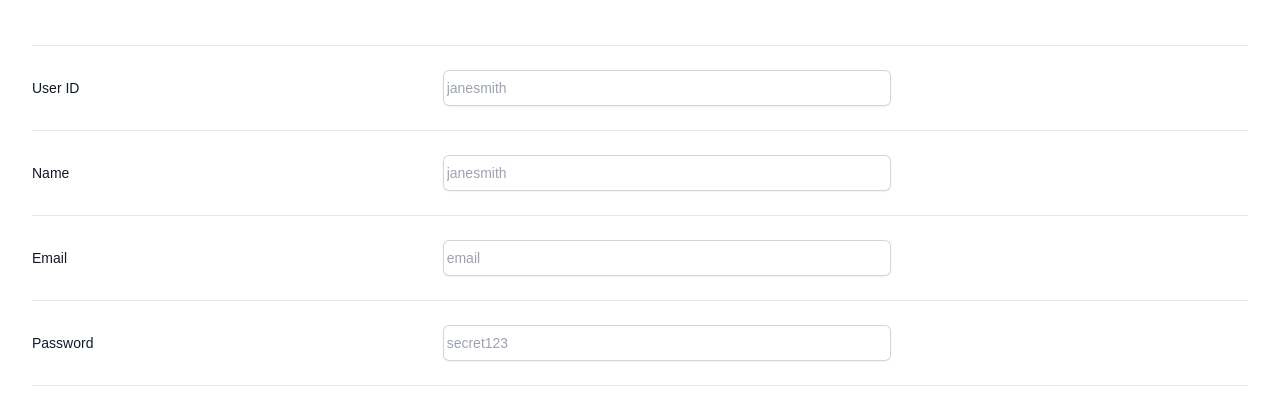
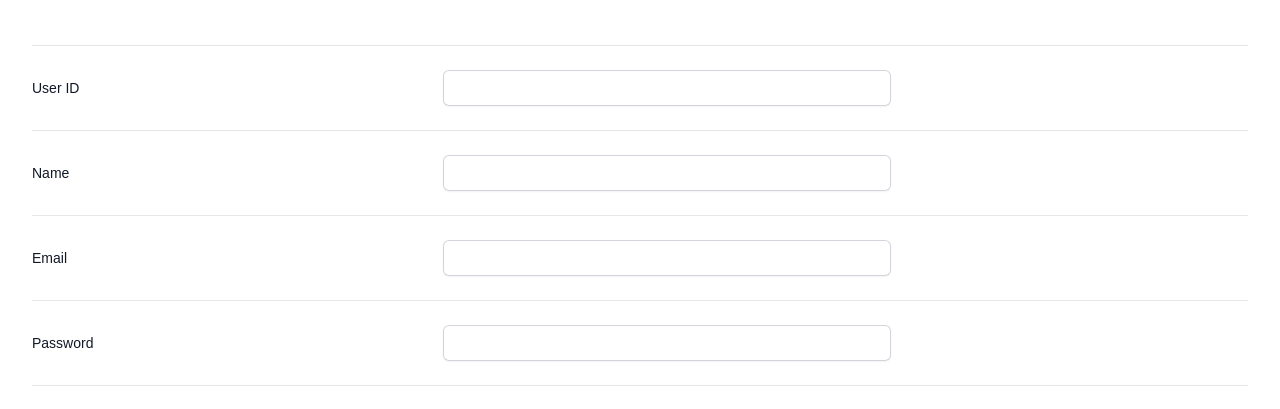
Before and after one commit to mamaKiera/factonation-backup, a Next.js app: page /admin/users/1 in a window 1280 px wide. Shown: the part 159-568 px from the top of the page. Built offline with nearby package versions, Linux system fonts and the light colour scheme; no server answers; a web font is replaced by a local one.

Commit message:
feat: fetch user info

```diff
--- a/src/app/admin/users/[id]/page.tsx
+++ b/src/app/admin/users/[id]/page.tsx
@@ -1,17 +1,22 @@
 "use client";
 
-//import { getCourse } from "@/lib/getCourse";
 import * as React from "react"
 import { FC } from "react";
 import { ScrollArea } from "@/components/ui/scroll-area"
 import { Separator } from "@/components/ui/separator"
+import { useParams } from "next/navigation";
+import useUser from "@/hooks/useUser";
 
 interface pageProps {
     params: {
-      userId: string;
+      id: string;
     };
   }
-    const page: FC<pageProps> = async ({ params: { userId } }) => {
+
+const Page: FC<pageProps> = () => {
+
+  const { id } = useParams()
+  const { user, loading } = useUser(id)
 
     const tags = Array.from({ length: 50 }).map(
         (_, i, a) => `v1.2.0-beta.${a.length - i}`
@@ -36,7 +41,8 @@ interface pageProps {
                     name="userid"
                     id="userid"
                     className="block flex-1 border-0 bg-transparent py-1.5 pl-1 text-gray-900 placeholder:text-gray-400 focus:ring-0 sm:text-sm sm:leading-6"
-                    placeholder="janesmith"
+                    placeholder={user?.id}
+                    value={user?.id}
                   />
                 </div>
               </div>
@@ -54,7 +60,7 @@ interface pageProps {
                     id="name"
                     autoComplete="name"
                     className="block flex-1 border-0 bg-transparent py-1.5 pl-1 text-gray-900 placeholder:text-gray-400 focus:ring-0 sm:text-sm sm:leading-6"
-                    placeholder="janesmith"
+                    placeholder={user?.name}
                   />
                 </div>
               </div>
@@ -72,7 +78,7 @@ interface pageProps {
                     id="email"
                     autoComplete="email"
                     className="block flex-1 border-0 bg-transparent py-1.5 pl-1 text-gray-900 placeholder:text-gray-400 focus:ring-0 sm:text-sm sm:leading-6"
-                    placeholder="email"
+                    placeholder={user?.email}
                   />
                 </div>
               </div>
@@ -90,7 +96,7 @@ interface pageProps {
                     id="password"
                     autoComplete="password"
                     className="block flex-1 border-0 bg-transparent py-1.5 pl-1 text-gray-900 placeholder:text-gray-400 focus:ring-0 sm:text-sm sm:leading-6"
-                    placeholder="secret123"
+                    placeholder={user?.password}
                   />
                 </div>
               </div>
@@ -132,4 +138,4 @@ interface pageProps {
     );
   };
 
-  export default page;
+  export default Page;
--- /dev/null
+++ b/src/hooks/useUser.ts
@@ -0,0 +1,35 @@
+import { UserDto } from '@/types/dto';
+import { useEffect, useState } from 'react'
+
+const useUser = (id: string) => {
+  const [user, setUser] = useState<UserDto | null>(null);
+  const [error, setError] = useState<null | unknown>(null);
+  const [loading, setLoading] = useState<boolean>(false);
+
+  useEffect(() => {
+    const fetchData = async () => {
+    setLoading(true)
+      try {
+        const res = await fetch(`http://localhost:8000/user/${id}`)
+        const responseBody = await res.json()
+        setUser(responseBody.data)
+        setError(false);
+        setLoading(false);
+      } catch (err) {
+        console.log(err)
+      } finally {
+        setLoading(false)
+      }
+    }
+    fetchData()
+  }, [])
+
+  return {
+    user,
+    setUser,
+    loading,
+    error,
+  }
+}
+
+export default useUser
```
